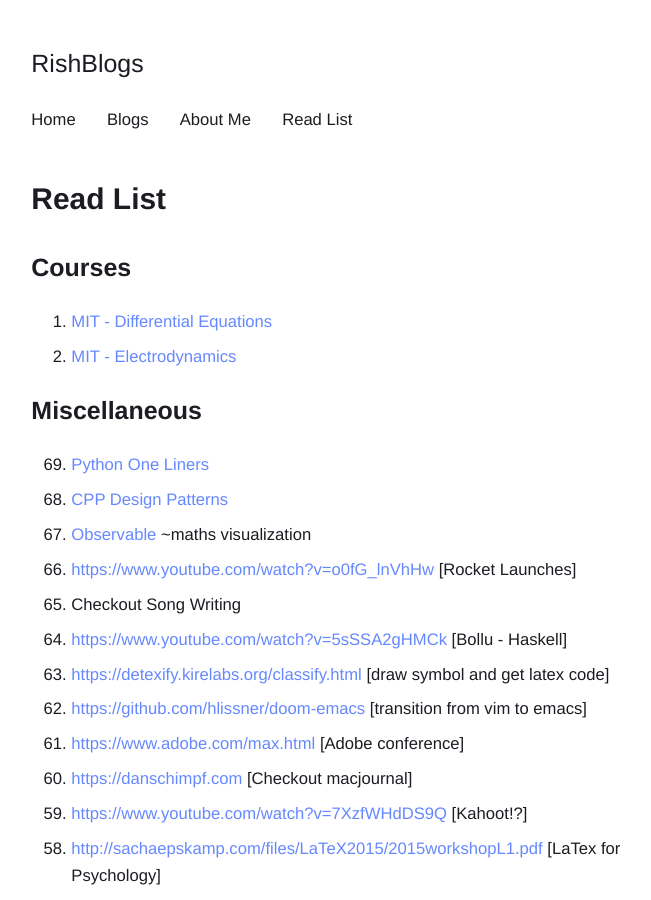
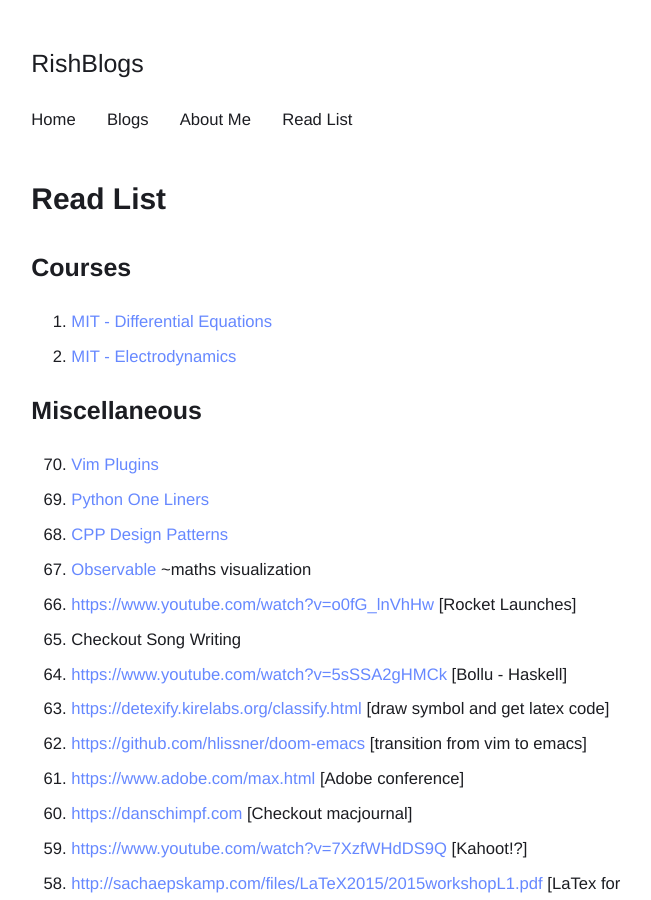
Before and after one commit to rish-singhal/blogs, a Jekyll site: the page built from resources.md, in a window 1280 px wide and 900 px high. Shown: the whole window, without its empty margins (272-923 px from the left). Built offline with Jekyll 4.4.1, drawn with Linux system fonts in a browser that asks for light colours.

Commit message:
Add resource for vim plugins

```diff
--- a/resources.md
+++ b/resources.md
@@ -13,6 +13,7 @@
 
 ## Miscellaneous
 
+70. [Vim Plugins](https://vimawesome.com/)
 69. [Python One Liners](https://wiki.python.org/moin/Powerful%20Python%20One-Liners)
 68. [CPP Design Patterns](https://cpppatterns.com)
 67. [Observable](https://observablehq.com) ~maths visualization
```
